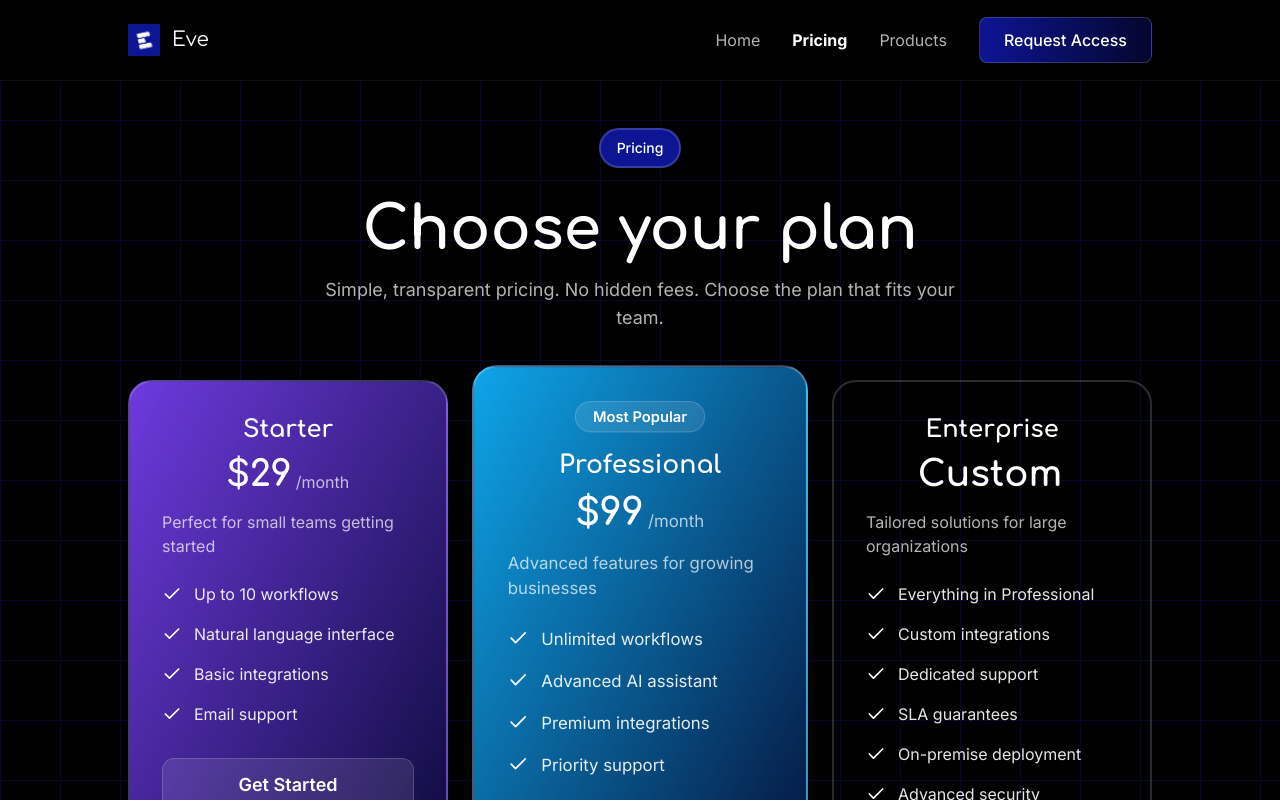
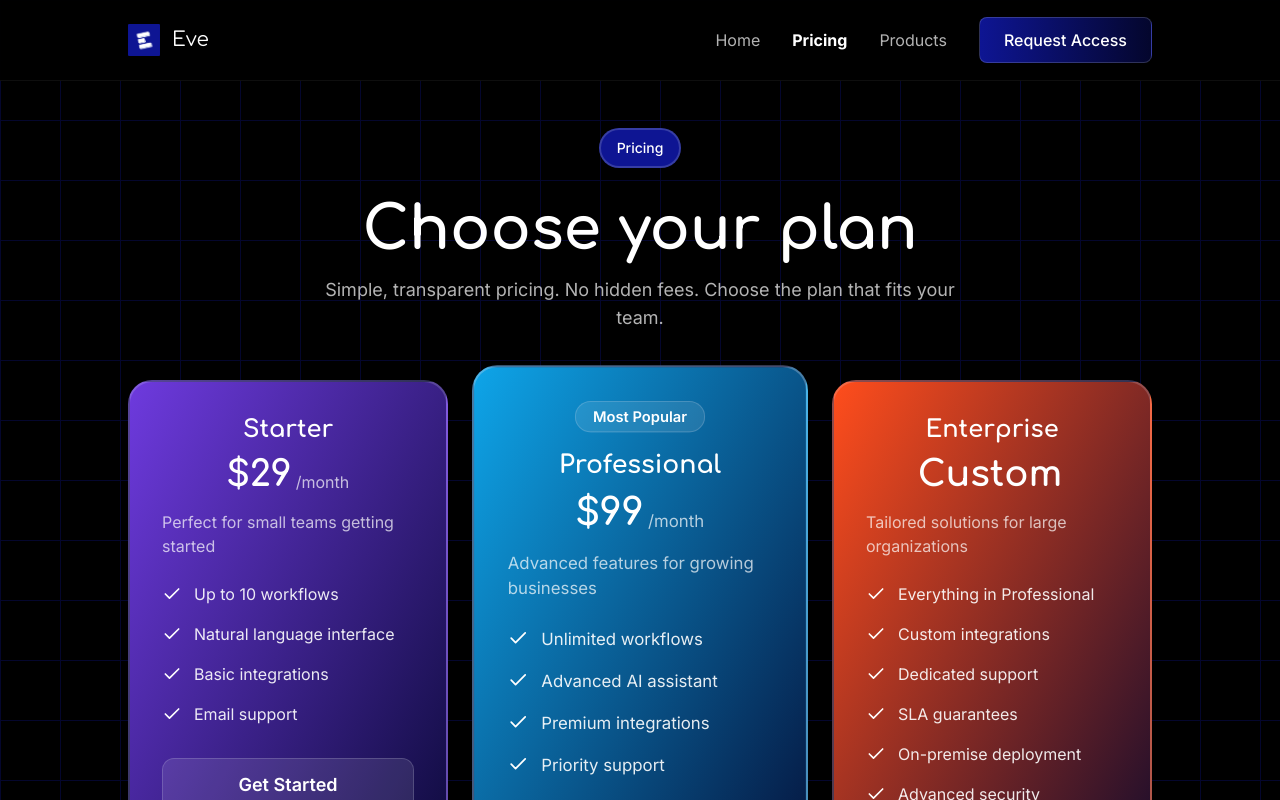
Before and after one commit to MichielMAnalytics/landing-eve, a React (Vite) app: page /pricing in a window 1280 px wide. Shown: the top 800 px of the page. Built offline with nearby package versions, Linux system fonts and the light colour scheme.

Commit message:
fixed arbitrary notion css syntax issue with inline styles

```diff
--- a/src/Pricing.tsx
+++ b/src/Pricing.tsx
@@ -99,9 +99,12 @@ const Pricing: React.FC = () => {
                 key={plan.name}
                 className={`bg-gradient-to-br border-2 rounded-3xl p-8 flex flex-col items-center transition-all duration-300 ${
                   plan.popular
-                    ? `from-[${plan.color}] to-[#04062D] border-[rgba(216,217,236,0.3)] scale-105 z-10`
-                    : `from-[${plan.color}] to-[#04062D] border-[rgba(216,217,236,0.2)]`
+                    ? `border-[rgba(216,217,236,0.3)] scale-105 z-10`
+                    : `border-[rgba(216,217,236,0.2)]`
                 }`}
+                style={{
+                  backgroundImage: `linear-gradient(to bottom right, ${plan.color}, #04062D)`
+                }}
                 role="listitem"
                 aria-label={plan.popular ? `${plan.name} plan - Most popular` : `${plan.name} plan`}
               >
```
Also changed, not shown: 1 other file (tests, documents, lock files or other folders).
